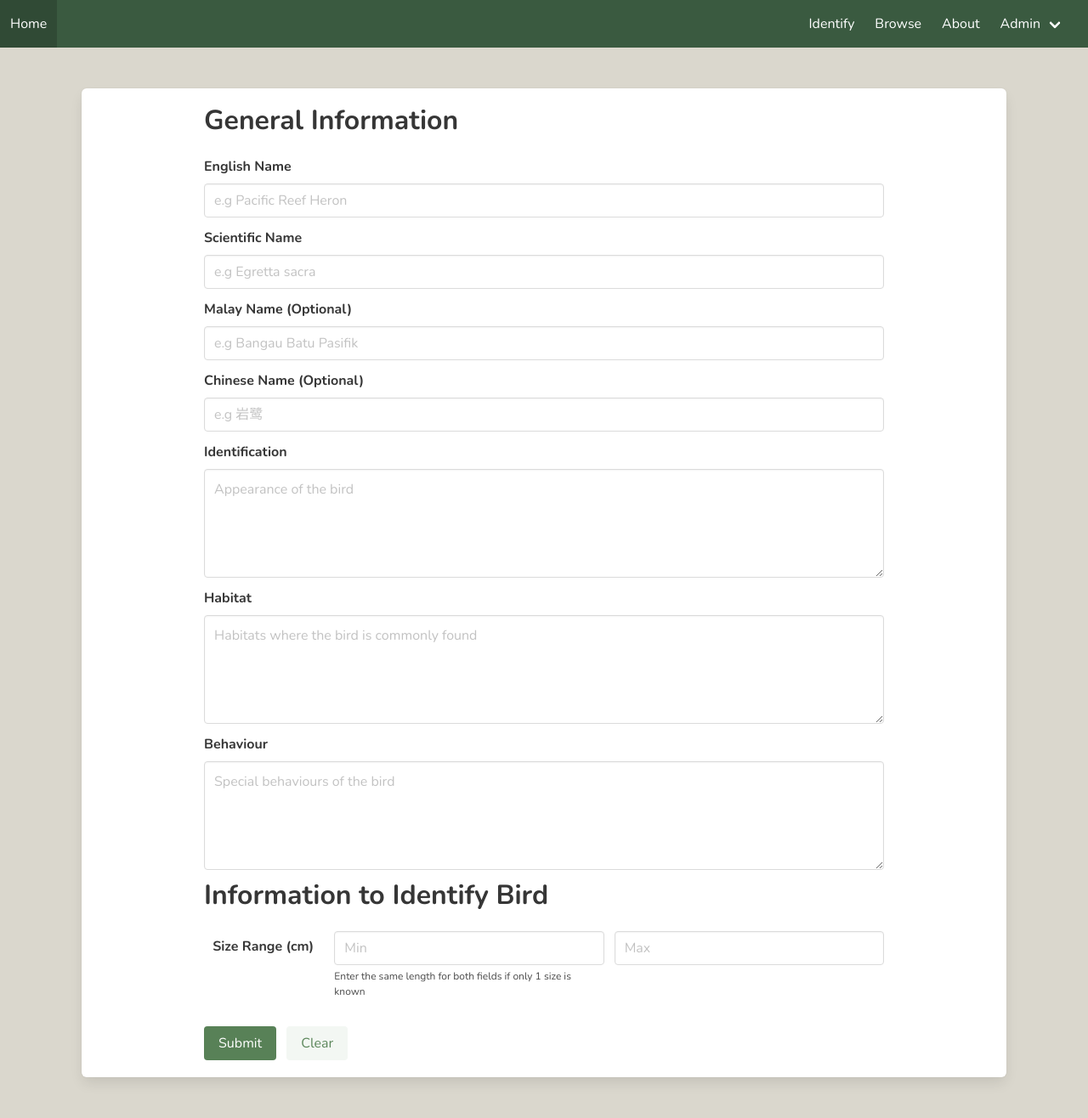
After one commit to n2chance/SGBirdsFinder, a Flask app: template app/templates/admin/new_bird.html in a window 1280 px wide. The commit adds this page. Shown: the whole page at 85% size. Run offline with Flask 2, Linux system fonts and the light colour scheme; the template is opened without the code that fills it, so the values that code supplies are empty; parts of the project's set-up code (start-up, migrations or seed data) failed here and were passed over; some libraries are stand-ins or nearby versions.

Commit message:
Create dashboard and new bird pages

```diff
--- /dev/null
+++ b/app/templates/admin/new_bird.html
@@ -0,0 +1,98 @@
+{% extends 'base.html' %}
+
+{% block title %}New Bird{% endblock %}
+
+{% block content %}
+    <div class="box" style="margin:3em 6em;">
+        <form action="{{ url_for('admin_bp.new') }}" method="post" style="margin:auto; width: 50em;">
+            <h1 class="title">General Information</h1>
+            <div class="field">
+                <label class="label">English Name</label>
+                <div class="control">
+                    <input class="input" type="text" name="EngName" placeholder="e.g Pacific Reef Heron">
+                </div>
+            </div>
+            <div class="field">
+                <label class="label">Scientific Name</label>
+                <div class="control">
+                    <input class="input" type="text" name="SciName" placeholder="e.g Egretta sacra">
+                </div>
+            </div>
+            <div class="field">
+                <label class="label">Malay Name (Optional)</label>
+                <div class="control">
+                    <input class="input" type="text" name="MalName" placeholder="e.g Bangau Batu Pasifik">
+                </div>
+            </div>
+            <div class="field">
+                <label class="label">Chinese Name (Optional)</label>
+                <div class="control">
+                    <input class="input" type="text" name="ChiName" placeholder="e.g 岩鹭">
+                </div>
+            </div>
+            <div class="field">
+                <label class="label">Identification</label>
+                <div class="control">
+                    <textarea class="textarea" name="id" placeholder="Appearance of the bird"></textarea>
+                </div>
+            </div>
+            <div class="field">
+                <label class="label">Habitat</label>
+                <div class="control">
+                    <textarea class="textarea" name="habitat" placeholder="Habitats where the bird is commonly found"></textarea>
+                </div>
+            </div>
+            <div class="field">
+                <label class="label">Behaviour</label>
+                <div class="control">
+                    <textarea class="textarea" name="behave" placeholder="Special behaviours of the bird"></textarea>
+                </div>
+            </div>
+
+            <h1 class="title">Information to Identify Bird</h1>
+
+            <div class="field is-horizontal">
+                <div class="field-label is-normal">
+                    <label class="label">Size Range (cm)</label>
+                </div>
+                <div class="field-body">
+                    <div class="field" style="width: 1em;">
+                        <p class="control">
+                          <input class="input" type="text" placeholder="Min">
+                        </p>
+                        <p class="help">Enter the same length for both fields if only 1 size is known</p>
+                    </div>
+                    <div class="field" style="width: 1em;">
+                        <p class="control">
+                          <input class="input" type="text" placeholder="Max">
+                        </p>
+                    </div>
+                </div>
+            </div>
+
+            {% for qn in qns %}
+                <div class="field">
+                    <label class="label">{{qn.askQn}}</label>
+                    {%for option in qn.options%}
+                        <div class="control">
+                            <label class="checkbox" >
+                                <input type="checkbox" name="{{option}}" value="{{qn.options[option]}}">
+                                {{qn.options[option].capitalize()}}
+                            </label>
+                        </div>
+                    {%endfor%}
+                </div>
+            {% endfor %}
+
+            <div class="field is-grouped" style="margin-top: 2em;">
+                <div class="control">
+                    <button type="submit" class="button is-link">Submit</button>
+                </div>
+                <div class="control">
+                    <button type="reset" class="button is-link is-light">Clear</button>
+                </div>
+            </div>
+
+        </form>
+    </div>
+{% endblock %}
```
Also changed, not shown: app/templates/admin/dashboard.html (+45 -0 lines).
